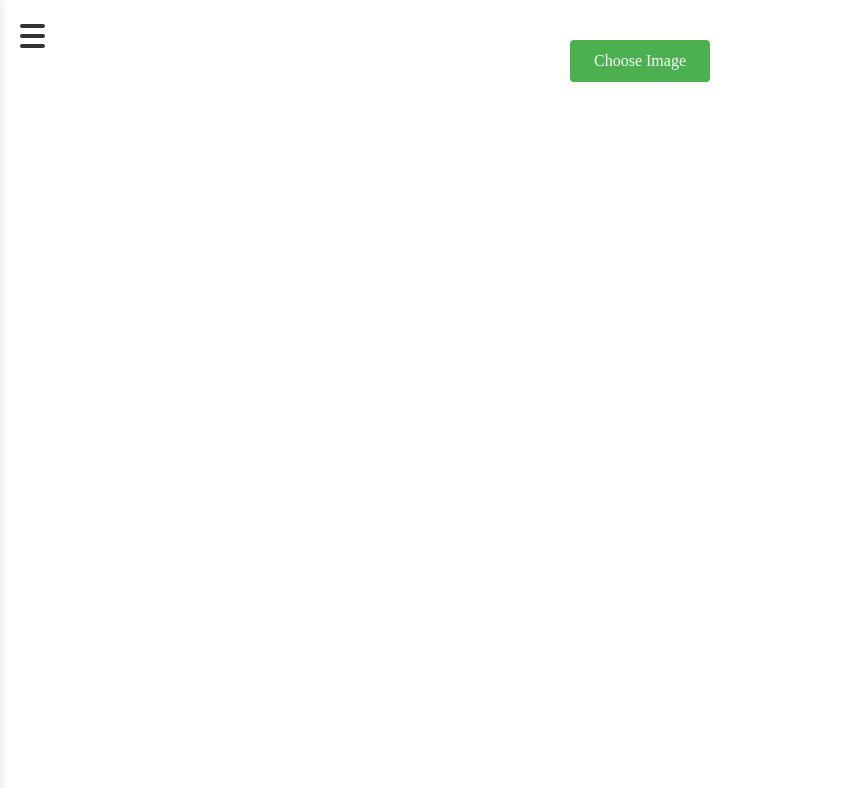
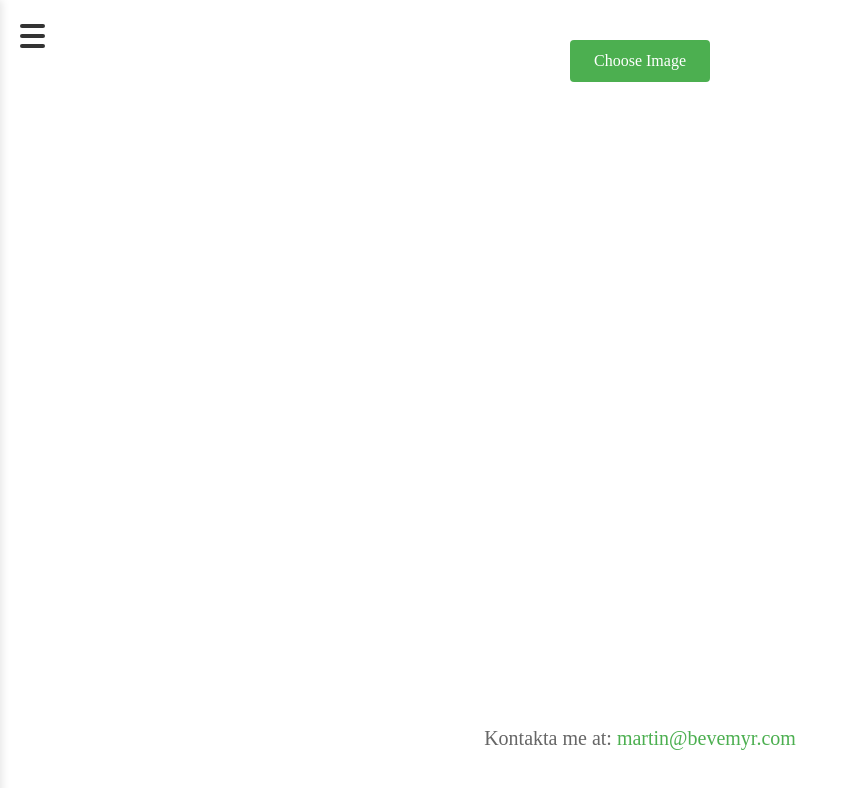
Before and after one commit to ThatPandaYouHate/TreeRingsCounter, a plain HTML site: page index.html in a window 1280 px wide. Shown: the whole page, without its empty margins (0-854 px from the left). Drawn offline with Linux system fonts and the light colour scheme.

Commit message:
added Email to webapp

```diff
--- a/index.html
+++ b/index.html
@@ -243,5 +243,10 @@
         });
     });
     </script>
+
+    <!-- Contact Information -->
+    <div style="position: fixed; bottom: 20px; left: 0; right: 0; text-align: center; color: #666; font-size: 20px; background: rgba(255, 255, 255, 0.9); padding: 10px; z-index: 1000;">
+        <p>Kontakta me at: <a style="color: #4CAF50; text-decoration: none;">martin@bevemyr.com</a></p>
+    </div>
 </body>
 </html>
```
